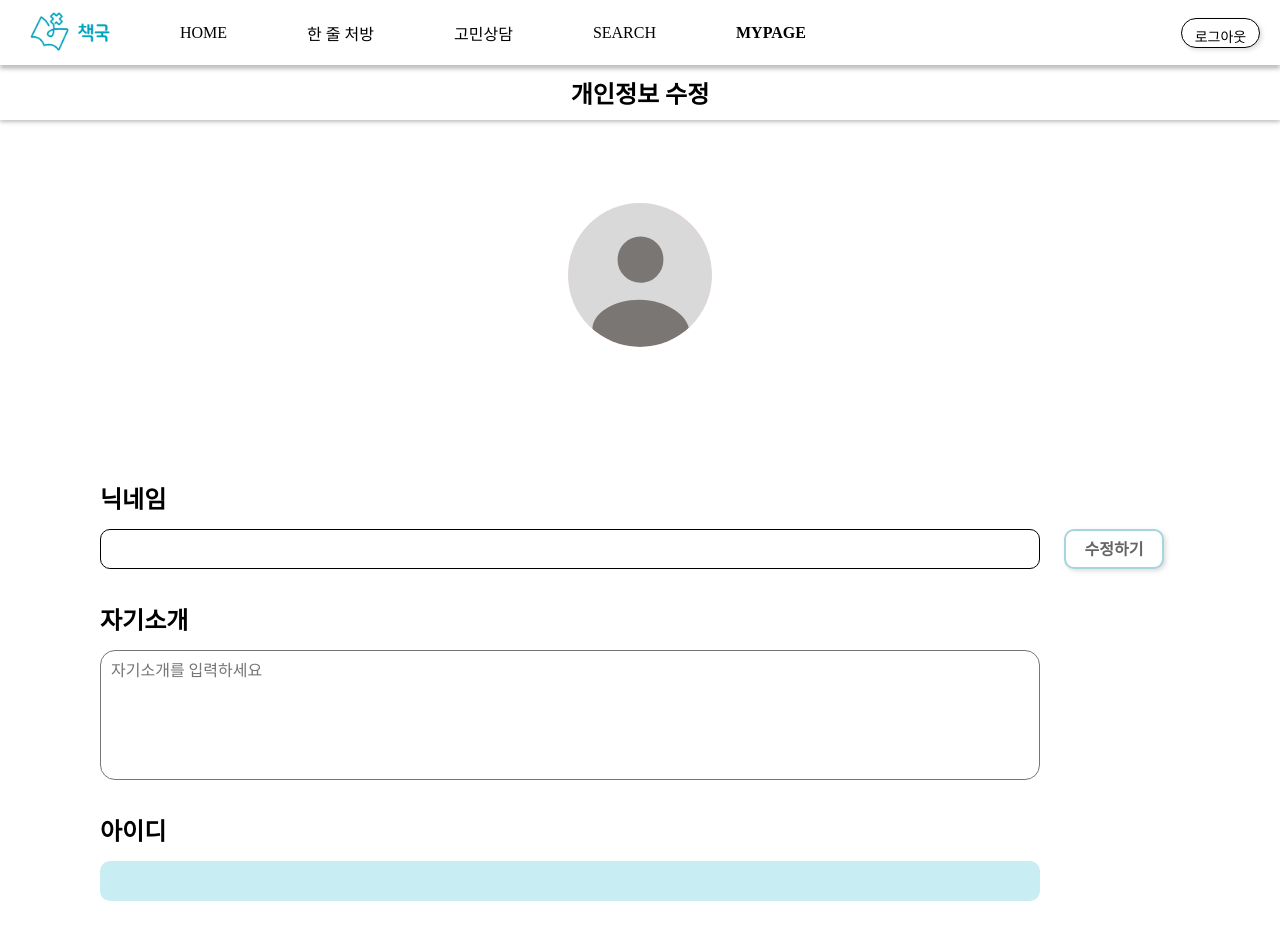
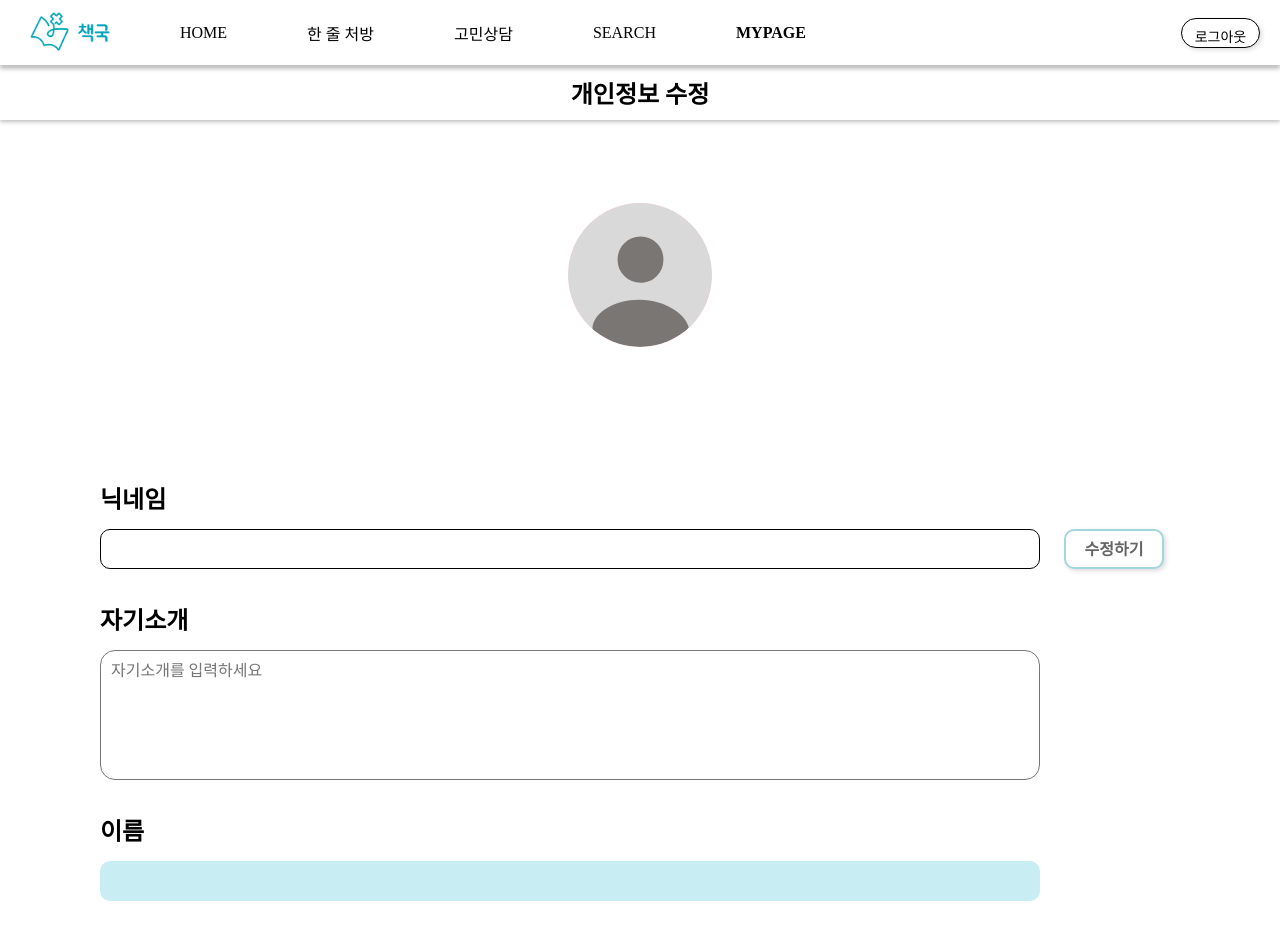
Before and after one commit to kw-bookmedicine/frontend, a React (Create React App) app: page /edit in a window 1280 px wide. Shown: the top 938 px of the page. Built offline with nearby package versions, Linux system fonts and the light colour scheme; no server answers; a web font is replaced by a local one.

Commit message:
:memo: Docs: 마이페이지에서 유저 이름 추가

```diff
--- a/src/pages/profile/Edit.jsx
+++ b/src/pages/profile/Edit.jsx
@@ -14,6 +14,7 @@ import DropDown from '../../components/DropDown';
 import '../../styles/Profile/Edit.css';
 
 const Edit = () => {
+	const [name, setName] = useState('');
 	const [nickname, setNickname] = useState('');
 	const [gender, setGender] = useState('');
 	const [birth, setBirth] = useState('');
@@ -33,6 +34,7 @@ const Edit = () => {
 
 				res.data.gender === 'M' ? setGender('남성') : setGender('여성');
 
+				setName(res.data.name);
 				setBirth(res.data.birth);
 				setEmail(res.data.email);
 				setUserId(res.data.loginId);
@@ -113,6 +115,12 @@ const Edit = () => {
 								}
 							></textarea>
 						</div>
+						<div className="user_id_wrapper" id="user_name_wrapper">
+							<div className="input_title">이름</div>
+							<div className="id_input_wrapper">
+								<div className="id_text">{name}</div>
+							</div>
+						</div>
 						<div className="user_id_wrapper">
 							<div className="input_title">아이디</div>
 							<div className="id_input_wrapper">
--- a/src/styles/Profile/Edit.css
+++ b/src/styles/Profile/Edit.css
@@ -68,6 +68,7 @@
 	max-width: 1080px;
 }
 
+#user_name_wrapper,
 .user_nickname_wrapper,
 .user_comment_wrapper,
 .user_id_wrapper,
```
